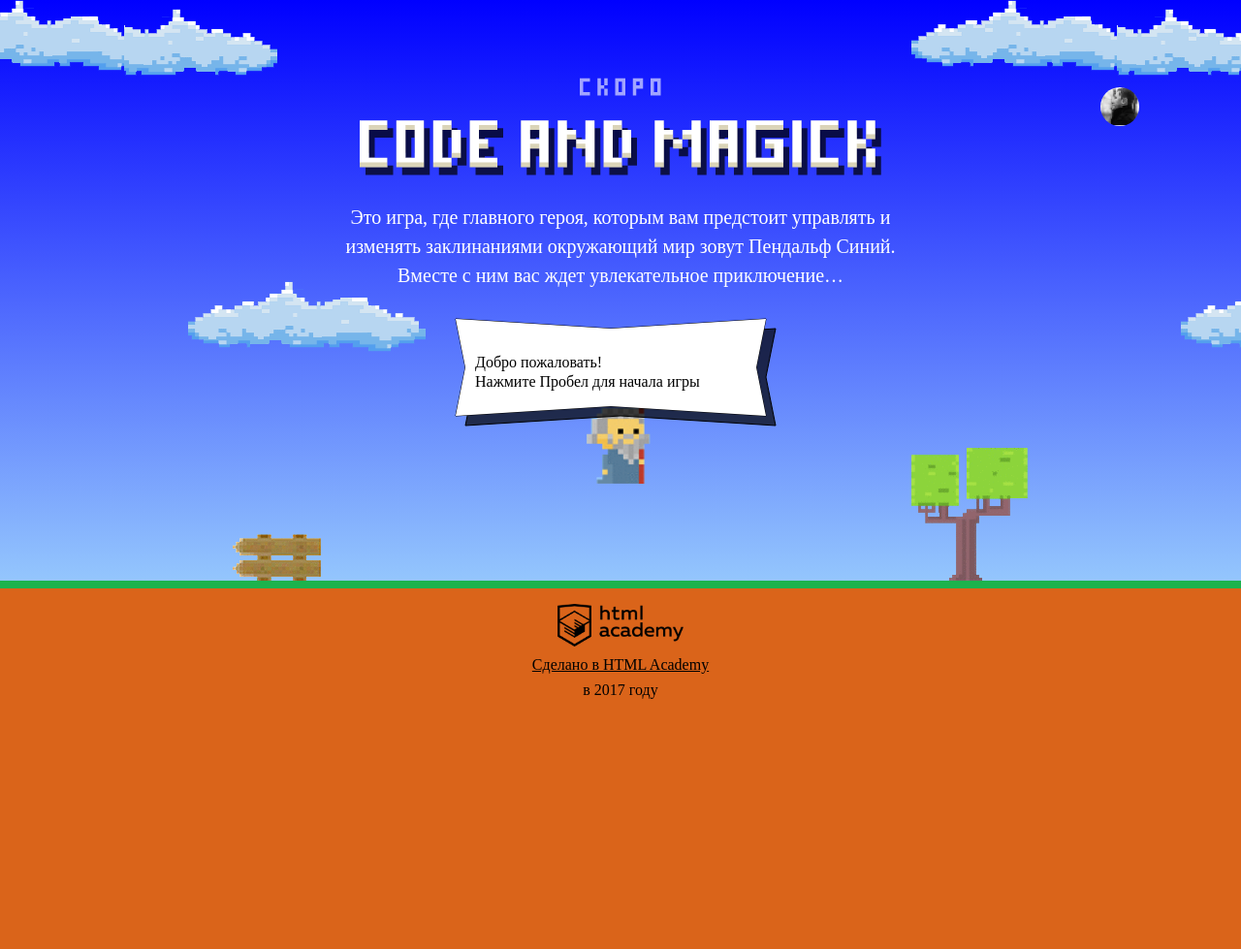
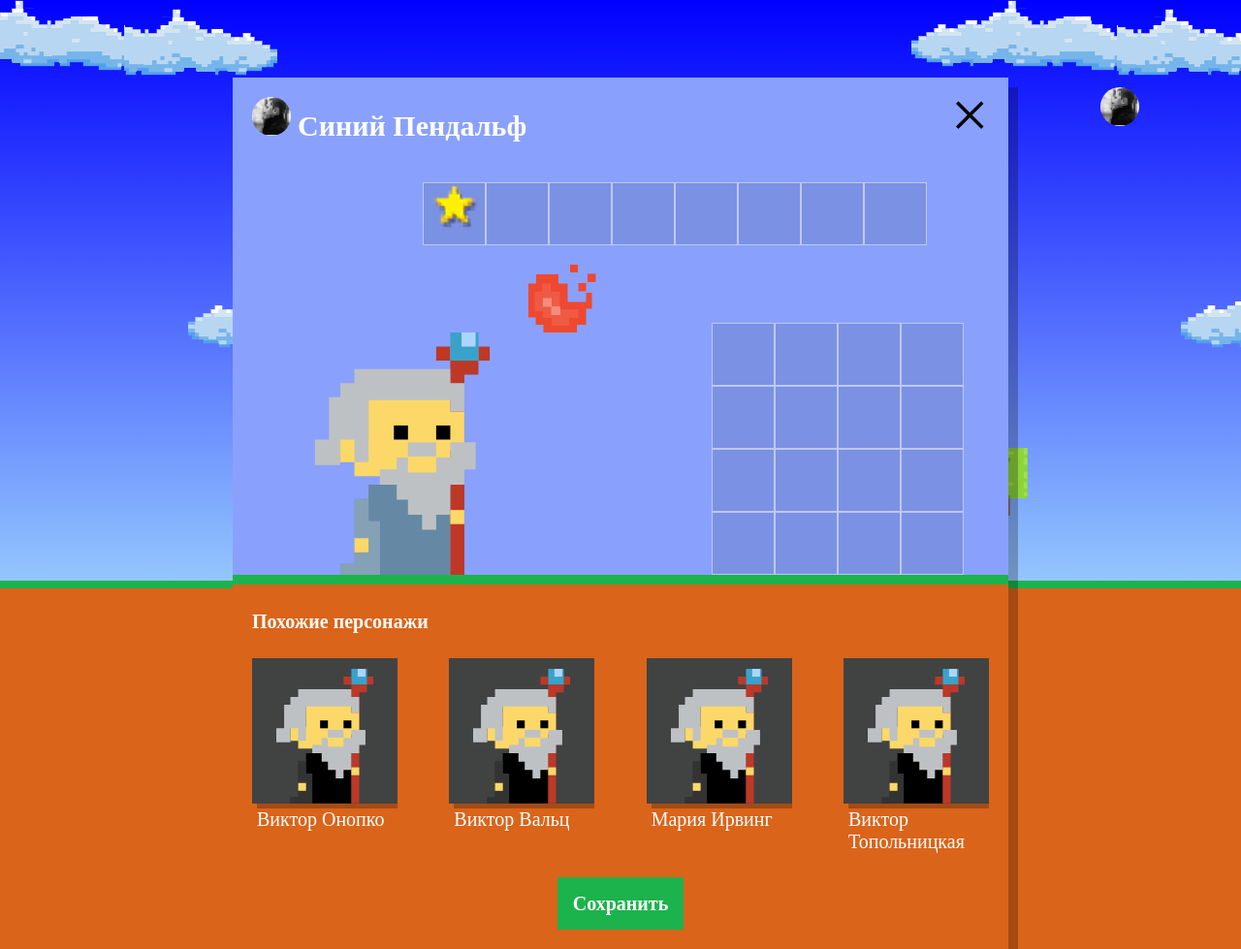
Before and after one commit to larsz/290621-code-and-magick, a website: page index.html in a window 1280 px wide. Shown: the whole page at 97% size. Before the commit the page ends 800 px from the top, so only its background shows below. Drawn offline with Linux system fonts and the light colour scheme; a web font is replaced by a local one.

Commit message:
Добавляет экран персонажей и случайную генерацию имен

```diff
--- a/index.html
+++ b/index.html
@@ -199,6 +199,7 @@
   };
 </script>
 <script src="js/stat.js"></script>
+<script src="js/setup.js"></script>
 <script src="js/game.js"></script>
 
 </body>
--- /dev/null
+++ b/js/setup.js
@@ -0,0 +1,60 @@
+'use strict';
+
+var WIZARD_NAMES = ['Иван', 'Хуан Себастьян', 'Мария', 'Кристоф', 'Виктор', 'Юлия', 'Люпита', 'Вашингтон'];
+var WIZARD_SURNAMES = ['да Марья', 'Верон', 'Мирабелла', 'Вальц', 'Онопко', 'Топольницкая', 'Нионго', 'Ирвинг'];
+var WIZARD_COAT_COLOR = ['rgb(101, 137, 164)', 'rgb(241, 43, 107)', 'rgb(146, 100, 161)', 'rgb(56, 159, 117)', 'rgb(215, 210, 55)', 'rgb(0, 0, 0)'];
+var WIZARD_EYES_COLOR = ['black', 'red', 'blue', 'yellow', 'green'];
+
+//var WIZARD_NAMES = ['Дамблдор', 'Волдеморт', 'Доктор Стрендж', 'Гарри Поттер'];
+
+var setupDialog = document.querySelector('.setup');
+setupDialog.classList.remove('hidden');
+
+var similarList = document.querySelector('.setup-similar-list');
+var similarWizardTemplate = document.querySelector('#similar-wizard-template').content;
+
+var generateRandom = function (arr) {
+  return arr[Math.floor(Math.random() * arr.length)];
+};
+
+var wizardName = function () {
+  var name = generateRandom(WIZARD_NAMES) + ' ' + generateRandom(WIZARD_SURNAMES);
+  return name;
+};
+
+var wizards = [
+  {
+    name: wizardName(),
+    coatColor: 'rgb(241, 43, 107)'
+  },
+  {
+    name: wizardName(),
+    coatColor: 'rgb(215, 210, 55)'
+  },
+  {
+    name: wizardName(),
+    coatColor: 'rgb(101, 137, 164)'
+  },
+  {
+    name: wizardName(),
+    coatColor: 'rgb(127, 127, 127)'
+  }
+];
+
+
+var renderWizard = function (wizard) {
+  var wizardElement = similarWizardTemplate.cloneNode(true);
+  wizardElement.querySelector('.setup-similar-label').textContent = wizard.name;
+  wizardElement.querySelector('.wizard-coat').style.fill = wizardElement.coatColor;
+
+  return wizardElement;
+};
+
+var fragment = document.createDocumentFragment();
+
+for (var i = 0; i < wizards.length; i++) {
+  fragment.appendChild(renderWizard(wizards[i]));
+};
+
+similarList.appendChild(fragment);
+setupDialog.querySelector('.setup-similar').classList.remove('hidden');
```
